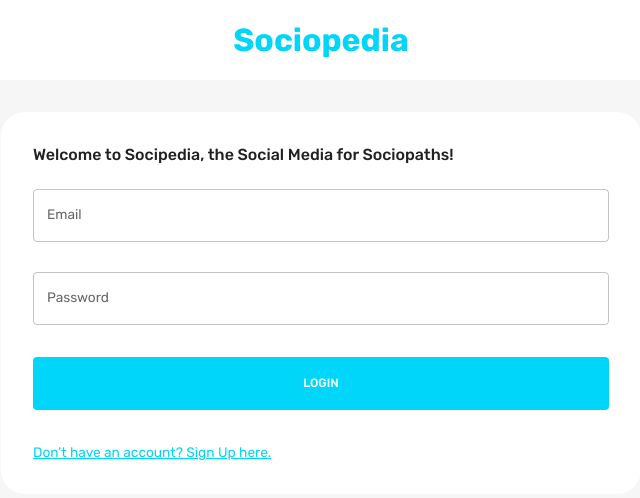
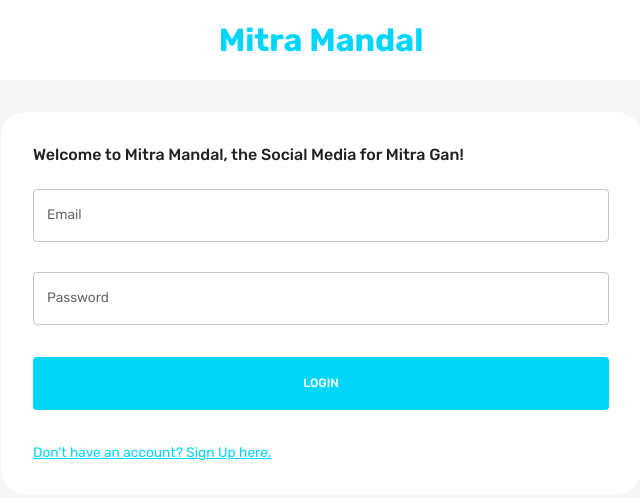
Before and after one commit to Kunal-Athwani/Mitra-Mandal-App, a React (Create React App) app in the folder client/: page / in a window 1280 px wide. Shown: the top 498 px of the page, without its empty margins (319-959 px from the left). Built offline with nearby package versions, Linux system fonts and the light colour scheme.

Commit message:
Editing App Name

```diff
--- a/client/public/index.html
+++ b/client/public/index.html
@@ -2,7 +2,6 @@
 <html lang="en">
   <head>
     <meta charset="utf-8" />
-    <link rel="icon" href="%PUBLIC_URL%/favicon.ico" />
     <meta name="viewport" content="width=device-width, initial-scale=1" />
     <meta name="theme-color" content="#000000" />
     <meta
@@ -24,7 +23,7 @@
       work correctly both with client-side routing and a non-root public URL.
       Learn how to configure a non-root public URL by running `npm run build`.
     -->
-    <title>React App</title>
+    <title>Mitra Mandal</title>
   </head>
   <body>
     <noscript>You need to enable JavaScript to run this app.</noscript>
--- a/client/src/scenes/loginPage/index.jsx
+++ b/client/src/scenes/loginPage/index.jsx
@@ -13,7 +13,7 @@ const LoginPage = () => {
         textAlign="center"
       >
         <Typography fontWeight="bold" fontSize="32px" color="primary">
-          Sociopedia
+          Mitra Mandal
         </Typography>
       </Box>
 
@@ -25,7 +25,7 @@ const LoginPage = () => {
         backgroundColor={theme.palette.background.alt}
       >
         <Typography fontWeight="500" variant="h5" sx={{ mb: "1.5rem" }}>
-          Welcome to Socipedia, the Social Media for Sociopaths!
+          Welcome to Mitra Mandal, the Social Media for Mitra Gan!
         </Typography>
         <Form />
       </Box>
--- a/client/src/scenes/navbar/index.jsx
+++ b/client/src/scenes/navbar/index.jsx
@@ -56,7 +56,7 @@ const Navbar = () => {
             },
           }}
         >
-          Sociopedia
+          Mitra Mandal
         </Typography>
         {isNonMobileScreens && (
           <FlexBetween
```
Also changed, not shown: 2 other files (tests, documents, lock files or other folders).
